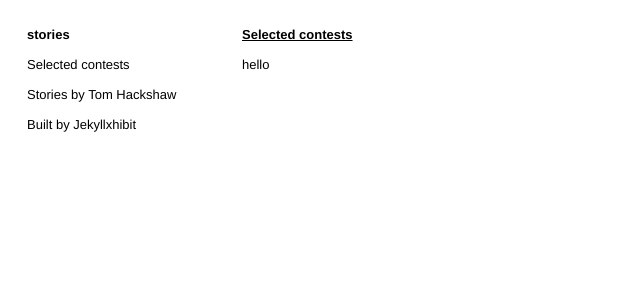
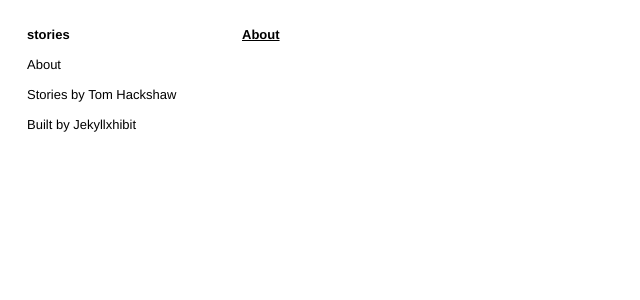
Before and after one commit to virtualnz/testsite, a Jekyll site: the page built from _posts/sections/2015-03-19-selected-contests.md, in a window 1280 px wide. Shown: the top 300 px of the page, without its empty margins (0-640 px from the left). Built offline with Jekyll 4.4.1, drawn with Linux system fonts in a browser that asks for light colours.

Commit message:
Update 2015-03-19-selected-contests.md

```diff
--- a/_posts/sections/2015-03-19-selected-contests.md
+++ b/_posts/sections/2015-03-19-selected-contests.md
@@ -2,7 +2,6 @@
 published: true
 layout: default
 
-title: <a href="/">Selected contests</a>
+title: <a href="/about">About</a>
 category: section
 ---
-hello
```
